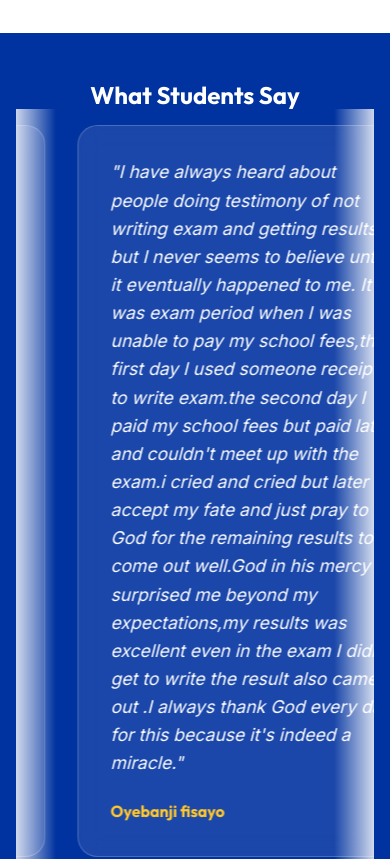
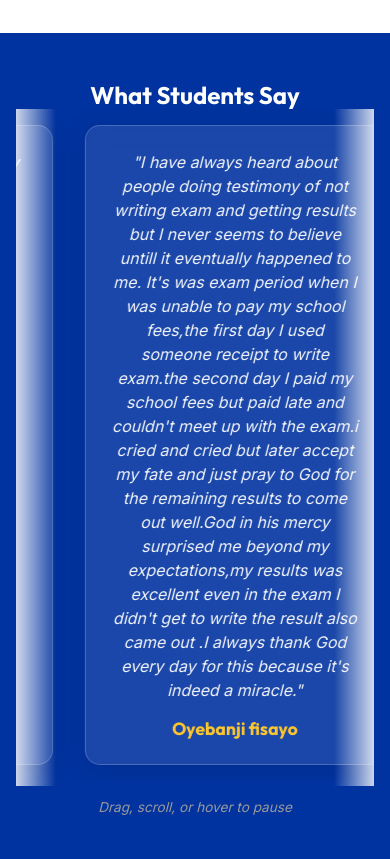
Before and after one commit to Citycod/fsf-sacotech-chapter-website, a React (Vite) app: page / in a window 390 px wide. Shown: the part 4020-4879 px from the top of the page. Built offline with nearby package versions, Linux system fonts and the light colour scheme.

Commit message:
feat: Add styles for Home page sections including about, programs, events, testimonies, newsletter, and workforce.

```diff
--- a/src/pages/Home.module.css
+++ b/src/pages/Home.module.css
@@ -111,44 +111,35 @@
 }
 
 .testimonyCard {
-    min-width: 350px;
+    min-width: 550px;
     background: rgba(255, 255, 255, 0.1);
     backdrop-filter: blur(10px);
-    padding: 2rem;
-    border-radius: 20px;
+    padding: 1.5rem;
+    border-radius: 15px;
     border: 1px solid rgba(255, 255, 255, 0.2);
+    text-align: center;
+    box-shadow: 0 4px 30px rgba(0, 0, 0, 0.1);
 }
 
 .testimonyText {
-    font-size: 1.1rem;
+    font-size: 1rem;
     font-style: italic;
-    margin-bottom: 1.5rem;
-    line-height: 1.6;
+    margin-bottom: 1rem;
+    line-height: 1.5;
+    color: rgba(255, 255, 255, 0.95);
 }
 
 .testimonyAuthor {
     display: flex;
+    justify-content: center;
     align-items: center;
-    gap: 1rem;
-}
-
-.testimonyAuthor img {
-    width: 50px;
-    height: 50px;
-    border-radius: 50%;
-    object-fit: cover;
-    border: 2px solid var(--color-yellow);
+    margin-top: 0.5rem;
 }
 
 .testimonyAuthor h4 {
-    font-size: 1rem;
-    margin-bottom: 0.2rem;
+    font-size: 1.1rem;
     color: var(--color-yellow);
-}
-
-.testimonyAuthor span {
-    font-size: 0.8rem;
-    opacity: 0.8;
+    font-weight: 600;
 }
 
 /* Newsletter Section */
@@ -231,4 +222,8 @@
     .workforceContent h2 {
         font-size: 2rem;
     }
+
+    .testimonyCard {
+        min-width: 300px;
+    }
 }
```
